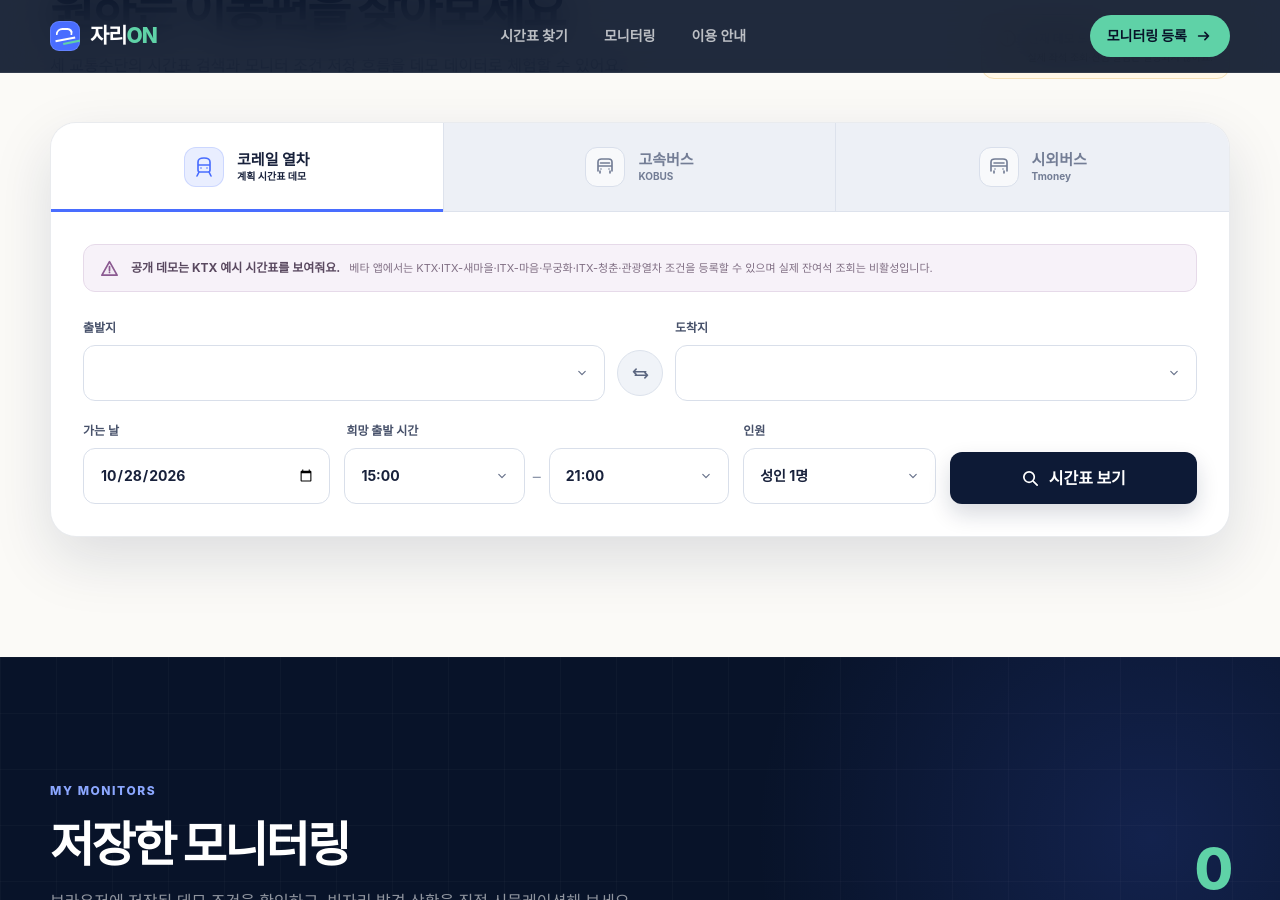
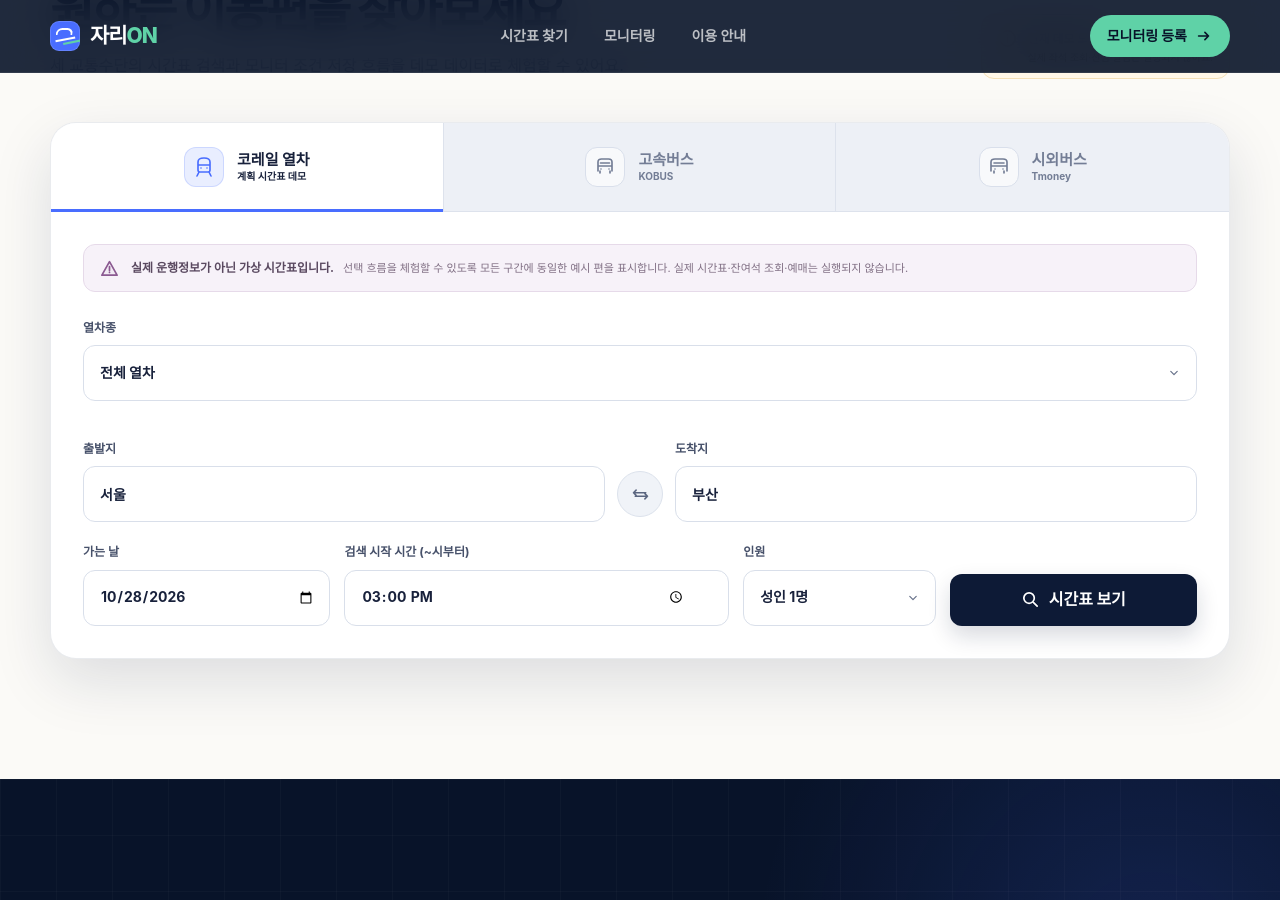
Before and after one commit to ookk2007/ookk2007.github.io, a Jekyll site: the page ktx-bus-assistant/index.html, which Jekyll copies as it is, in a window 1280 px wide and 900 px high, scrolled down 1129 px. Built offline with Jekyll 4.4.1, drawn with Linux system fonts in a browser that asks for light colours.

Commit message:
Update index.html: select one departure with optional nearby services

```diff
--- a/ktx-bus-assistant/index.html
+++ b/ktx-bus-assistant/index.html
@@ -224,10 +224,19 @@
               </div>
 
               <form class="journey-form" id="journey-form">
+                <label class="field-group train-type-field" id="train-type-field" for="train-type">
+                  <span>열차종</span>
+                  <select id="train-type" name="trainType">
+                    <option value="ALL">전체 열차</option><option value="KTX">KTX</option>
+                    <option value="ITX_MAUM">ITX-마음</option><option value="ITX_SAEMAEUL">ITX-새마을</option>
+                    <option value="SAEMAEUL">새마을호</option><option value="MUGUNGHWA">무궁화호</option>
+                    <option value="NURIRO">누리로</option><option value="ITX_CHEONGCHUN">ITX-청춘</option><option value="TOURIST">관광열차 (S-Train 예시)</option>
+                  </select>
+                </label>
                 <div class="route-fields">
                   <label class="field-group" for="departure">
                     <span>출발지</span>
-                    <select id="departure" name="departure"></select>
+                    <input id="departure" name="departure" list="station-options" required maxlength="80" autocomplete="off" />
                   </label>
 
                   <button class="swap-button" id="swap-route" type="button" aria-label="출발지와 도착지 바꾸기" title="출발지와 도착지 바꾸기">
@@ -236,42 +245,20 @@
 
                   <label class="field-group" for="arrival">
                     <span>도착지</span>
-                    <select id="arrival" name="arrival"></select>
+                    <input id="arrival" name="arrival" list="station-options" required maxlength="80" autocomplete="off" />
                   </label>
                 </div>
 
+                <datalist id="station-options"></datalist>
                 <div class="detail-fields">
                   <label class="field-group" for="travel-date">
                     <span>가는 날</span>
                     <input id="travel-date" name="travelDate" type="date" required />
                   </label>
-                  <fieldset class="time-range">
-                    <legend>희망 출발 시간</legend>
-                    <label for="time-start">
-                      <span class="sr-only">시작 시간</span>
-                      <select id="time-start" name="timeStart">
-                        <option value="05:00">05:00</option>
-                        <option value="07:00">07:00</option>
-                        <option value="09:00">09:00</option>
-                        <option value="12:00">12:00</option>
-                        <option value="15:00" selected>15:00</option>
-                        <option value="18:00">18:00</option>
-                        <option value="20:00">20:00</option>
-                      </select>
-                    </label>
-                    <span class="range-dash" aria-hidden="true">–</span>
-                    <label for="time-end">
-                      <span class="sr-only">종료 시간</span>
-                      <select id="time-end" name="timeEnd">
-                        <option value="09:00">09:00</option>
-                        <option value="12:00">12:00</option>
-                        <option value="15:00">15:00</option>
-                        <option value="18:00">18:00</option>
-                        <option value="21:00" selected>21:00</option>
-                        <option value="23:59">23:59</option>
-                      </select>
-                    </label>
-                  </fieldset>
+                  <label class="field-group" for="time-start">
+                    <span>검색 시작 시간 (~시부터)</span>
+                    <input id="time-start" name="timeStart" type="time" value="15:00" required />
+                  </label>
                   <label class="field-group" for="passengers">
                     <span>인원</span>
                     <select id="passengers" name="passengers">
@@ -304,6 +291,7 @@
             </div>
             <div class="result-summary" id="result-summary"></div>
             <div class="result-list" id="result-list" aria-live="polite"></div>
+            <button class="button button-secondary next-day-button" id="next-day" type="button">다음날 시간표 조회</button>
           </section>
         </div>
       </section>
@@ -509,9 +497,14 @@
 
         <div class="dialog-options">
           <label class="option-row">
-            <input type="checkbox" id="include-nearby" checked />
+            <input type="radio" name="monitor-scope" id="exact-service" checked />
             <span class="custom-check" aria-hidden="true"></span>
-            <span><strong>앞뒤 30분 대체편도 함께 보기</strong><small>원하는 시간 주변의 후보도 놓치지 않아요.</small></span>
+            <span><strong>선택한 출발편만 (기본)</strong><small>같은 시각의 다른 편은 포함하지 않아요.</small></span>
+          </label>
+          <label class="option-row">
+            <input type="radio" name="monitor-scope" id="include-nearby" />
+            <span class="custom-check" aria-hidden="true"></span>
+            <span><strong>앞뒤 30분 대체편도 함께 보기</strong><small>같은 출발일·구간·열차종만 포함하며 다음 날로 넘어가지 않아요.</small></span>
           </label>
           <label class="field-group" for="seat-preference">
             <span>좌석 선호</span>
```
